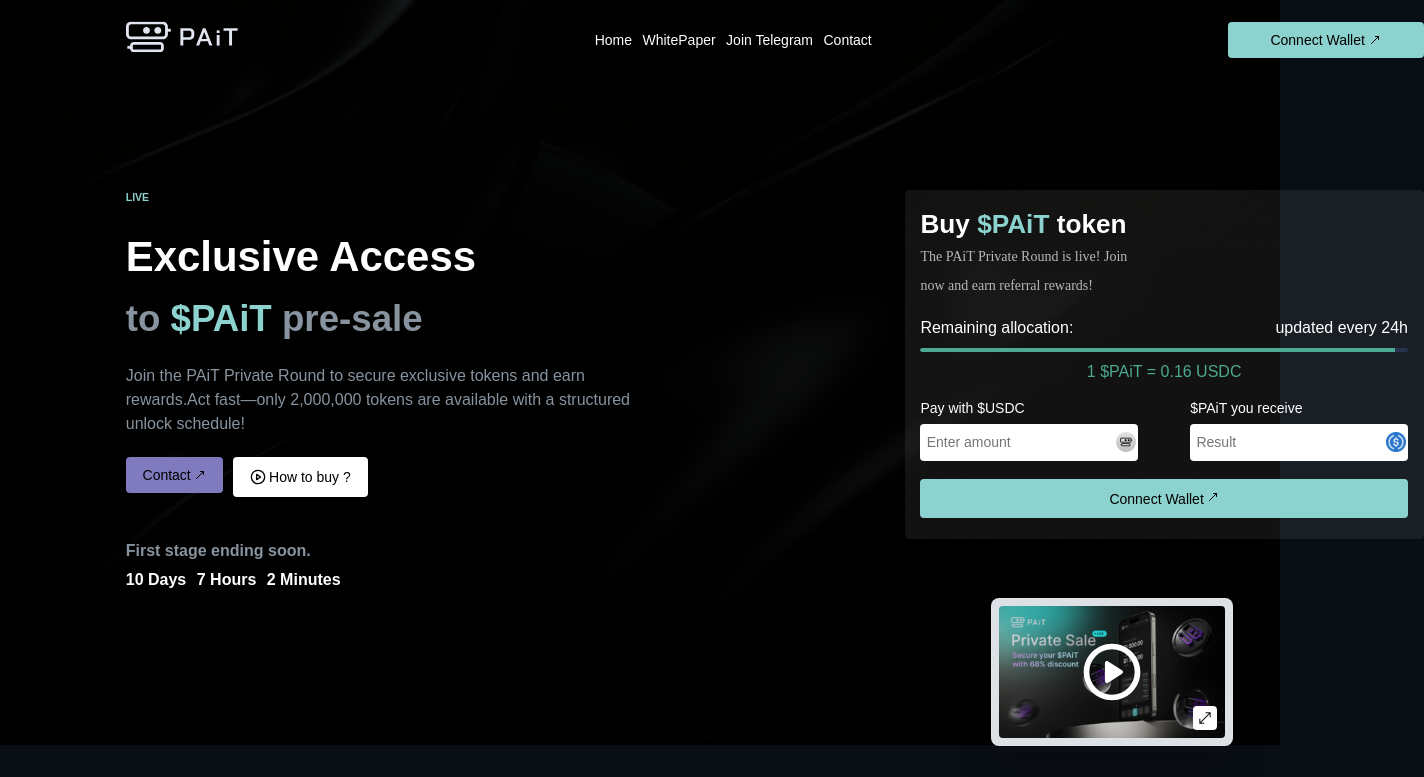
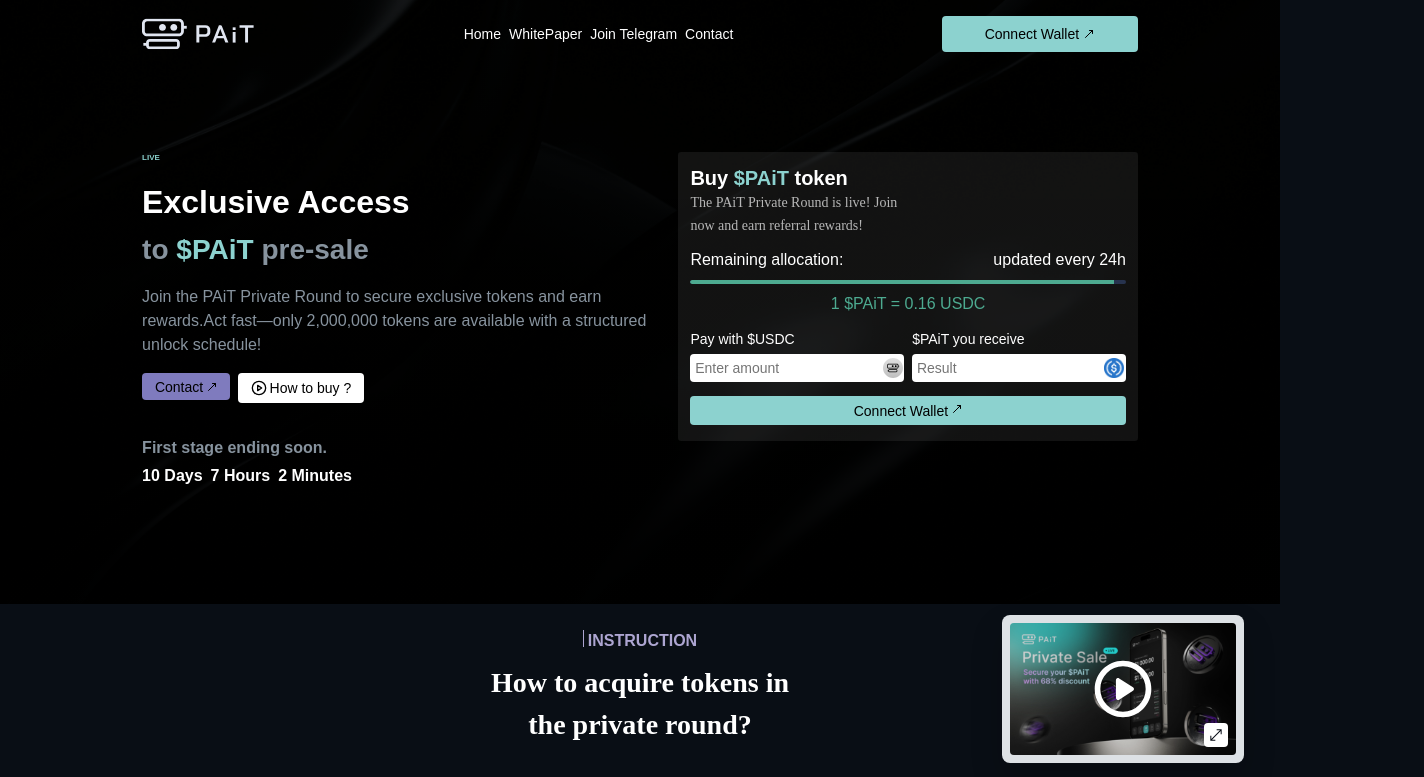
Before and after one commit to PAiT-trade/private-round, a Next.js app: page / in a window 1280 px wide. Shown: the top 777 px of the page, 1424 px wide, since content can reach past the window. Built offline with nearby package versions, Linux system fonts and the light colour scheme.

Commit message:
merge desktop version

```diff
--- a/package.json
+++ b/package.json
@@ -13,6 +13,7 @@
     "next": "15.0.3",
     "react": "19.0.0-rc-66855b96-20241106",
     "react-dom": "19.0.0-rc-66855b96-20241106",
+    "styled-breakpoints": "^14.1.4",
     "styled-components": "^6.1.13"
   },
   "devDependencies": {
--- a/src/app/page.tsx
+++ b/src/app/page.tsx
@@ -13,6 +13,7 @@ import { Footer } from "@/components/Footer";
 import { SectionWrapper } from "@/styles/app-common-styled";
 import { AppState } from "@/types/app";
 import { useState } from "react";
+import { media } from "@/utils/media";
 
 export default function Home() {
   const [state, setState] = useState<AppState>({
@@ -64,7 +65,6 @@ export default function Home() {
         />
         <Allocations />
       </SectionWrapper>
-
       {/* Show case */}
       <SectionWrapper>
         <ShowCase />
@@ -99,6 +99,16 @@ const HeaderWrapper = styled.div`
   display: flex;
   align-items: center;
   flex-direction: column;
+
+  ${media.tablet(`
+    width: 100%;
+    padding: 8px;
+  `)}
+
+  ${media.mobile(`
+    width: 100%;
+    padding: 8px;
+  `)}
 `;
 
 const Wrapping = styled.div`
@@ -106,6 +116,13 @@ const Wrapping = styled.div`
   margin: ${({ theme }) => `${theme.padding.small} auto`};
   max-width: 1512px;
   /* end of it */
+  ${media.tablet(`
+    width: 100%;
+  `)}
+
+  ${media.mobile(`
+    width: 100%;
+  `)}
 `;
 
 const FlexContainer = styled.div`
--- a/src/components/Cards/Buy.tsx
+++ b/src/components/Cards/Buy.tsx
@@ -80,7 +80,7 @@ export const BText = styled.div<BuyCardsTextProps>`
 `;
 
 const Card = styled.div`
-  min-width: 519px;
+  /* min-width: 519px; */
   color: #fff;
   /* width: 100%; */
   padding: 2rem 1.5rem;
--- a/src/components/Cards/PreSale.tsx
+++ b/src/components/Cards/PreSale.tsx
@@ -6,7 +6,7 @@ import { CirclePlayIcon, MoveUpRightIcon } from "lucide-react";
 
 const Wrapper = styled.div`
   /* background-color: #1c1b1f; */
-  min-width: 737px;
+  max-width: 737px;
   backdrop-filter: blur(60%);
   -webkit-backdrop-filter: blur(60%);
   color: #fff;
--- a/src/components/FAQSection.tsx
+++ b/src/components/FAQSection.tsx
@@ -45,6 +45,7 @@ const Answer = styled.div<{ $isopen: boolean }>`
   overflow: hidden;
   transition: all 0.3s ease-in-out;
   color: #fff;
+  font-size: 14px;
 `;
 
 export const FAQSection = () => {
--- /dev/null
+++ b/src/components/MobileNav.tsx
@@ -0,0 +1,124 @@
+"use client";
+import { media } from "@/utils/media";
+import { MenuIcon, MoveUpRightIcon, XIcon } from "lucide-react";
+import React from "react";
+import styled from "styled-components";
+
+export const Navbar = styled.div<{ $isActive: boolean }>`
+  display: none;
+  flex-direction: column;
+  justify-content: space-between;
+  width: 100%;
+  z-index: 1500;
+  height: ${({ $isActive }) => ($isActive ? `100vh` : "auto")};
+  padding: 8px;
+  padding-bottom: 4vh;
+
+  ${media.mobile(`
+    display: flex;
+    background-color: red;
+  `)}
+
+  ${media.tablet(`
+    display: flex;
+  `)}
+
+  ${media.desktop(`
+    display: none;
+  `)}
+
+  ${media.largeDesktop(`
+    display: none;
+  `)}
+`;
+
+const TopBar = styled.div`
+  display: flex;
+  justify-content: space-between;
+`;
+export const NavLogo = styled.div``;
+export const NavLogoImg = styled.img``;
+export const NavItems = styled.ul`
+  display: flex;
+  justify-content: space-between;
+  flex-direction: column;
+  gap: 1.3rem;
+  text-decoration: none;
+  list-style-type: none;
+`;
+export const NavItem = styled.li``;
+export const NavItemLink = styled.a`
+  color: white;
+  font-size: 16px;
+`;
+export const NavActions = styled.div``;
+export const ConnectWalletButton = styled.div`
+  height: 3.4375rem;
+
+  width: 100%;
+  background-color: #8cd2cf;
+  padding: 18px 31px;
+  display: flex;
+  justify-content: center;
+  border-radius: 4px;
+  align-items: center;
+  gap: 4px;
+  font-size: 14px;
+  color: #000;
+`;
+export const ConnectWalletButtonLabel = styled.span`
+  color: #000;
+  font-size: 14px;
+`;
+
+interface MobileNavProps {
+  $isActive: boolean;
+  $setIActive: () => void;
+}
+
+export const MobileNav: React.FC<MobileNavProps> = ({
+  $isActive,
+  $setIActive,
+}) => {
+  return (
+    <Navbar $isActive={$isActive}>
+      <TopBar>
+        <NavLogo>
+          <NavLogoImg src="/Logo.svg" />
+        </NavLogo>
+
+        {$isActive ? (
+          <XIcon size={24} onClick={() => $setIActive()} />
+        ) : (
+          <MenuIcon size={24} onClick={() => $setIActive()} />
+        )}
+      </TopBar>
+      {$isActive && (
+        <>
+          <NavItems>
+            <NavItem>
+              <NavItemLink>Home</NavItemLink>
+            </NavItem>
+            <NavItem>
+              <NavItemLink>WhitePaper</NavItemLink>
+            </NavItem>
+            <NavItem>
+              <NavItemLink>Join Telegram</NavItemLink>
+            </NavItem>
+            <NavItem>
+              <NavItemLink>Contact</NavItemLink>
+            </NavItem>
+          </NavItems>
+          <NavActions>
+            <ConnectWalletButton>
+              <ConnectWalletButtonLabel>
+                Connect Wallet
+              </ConnectWalletButtonLabel>
+              <MoveUpRightIcon size={12} />
+            </ConnectWalletButton>
+          </NavActions>
+        </>
+      )}
+    </Navbar>
+  );
+};
--- a/src/components/navbar.tsx
+++ b/src/components/navbar.tsx
@@ -1,6 +1,8 @@
 "use client";
 import { MoveUpRightIcon } from "lucide-react";
 import styled from "styled-components";
+import { MobileNav } from "./MobileNav";
+import { useState } from "react";
 
 export const Navbar = styled.div`
   width: 100%;
@@ -43,7 +45,14 @@ export const ConnectWalletButtonLabel = styled.span`
 `;
 
 export const NavSection = () => {
+  const [isActive, setIsActive] = useState(false);
+
+  const setShow = () => {
+    setIsActive(!isActive);
+  };
   return (
+    <>
+      <MobileNav $isActive={isActive} $setIActive={setShow} />
       <Navbar>
         <NavLogo>
           <NavLogoImg src="/Logo.svg" />
@@ -69,5 +78,6 @@ export const NavSection = () => {
           </ConnectWalletButton>
         </NavActions>
       </Navbar>
+    </>
   );
 };
--- a/src/styles/Global.ts
+++ b/src/styles/Global.ts
@@ -1,4 +1,5 @@
-import { devices, pixelToViewPortWidth } from "./common";
+import { media } from "@/utils/media";
+import { devices } from "./common";
 import { createGlobalStyle } from "styled-components";
 
 export const GlobalStyle = createGlobalStyle`
@@ -22,6 +23,9 @@ export const GlobalStyle = createGlobalStyle`
         @media only screen and  (max-width: ${devices.large}) {
             font-size: 50%;
         }
+        ${media.largeDesktop(`
+            font-size: 50%;
+        `)}
     }
     input,
     textarea,
@@ -39,5 +43,21 @@ export const GlobalStyle = createGlobalStyle`
         background-size: cover;
         background-repeat: no-repeat;
         min-height: 100vh;
+
+        ${media.mobile(`
+            font-size: 14px;
+        `)}
+
+        ${media.tablet(`
+            font-size: 14px;
+        `)}
+
+        ${media.desktop(`
+            font-size: 16px;
+        `)}
+        ${media.largeDesktop(`
+            font-size: 1px;
+        `)}
+
     }
 `;
--- /dev/null
+++ b/src/utils/media.ts
@@ -0,0 +1,24 @@
+type SizeKeys = "mobile" | "tablet" | "desktop" | "largeDesktop";
+// screen sizes
+export const sizes: Record<SizeKeys, number> = {
+  mobile: 480, // max-width: 480px
+  tablet: 768, // max-width: 768px
+  desktop: 1024, // max-width: 1024px
+  largeDesktop: 1440, // max-width: 1440px
+};
+
+// Type definition for the media utility
+type MediaQuery = (styles: string) => string;
+
+export const media: Record<SizeKeys, MediaQuery> = Object.keys(sizes).reduce(
+  (acc, key) => {
+    const sizeKey = key as SizeKeys;
+    acc[sizeKey] = (styles: string) => `
+      @media (max-width: ${sizes[sizeKey]}px) {
+        ${styles}
+      }
+    `;
+    return acc;
+  },
+  {} as Record<SizeKeys, MediaQuery>
+);
```
Also changed, not shown: 1 other file (tests, documents, lock files or other folders). Lines whose indentation alone changed are shown as unchanged.
